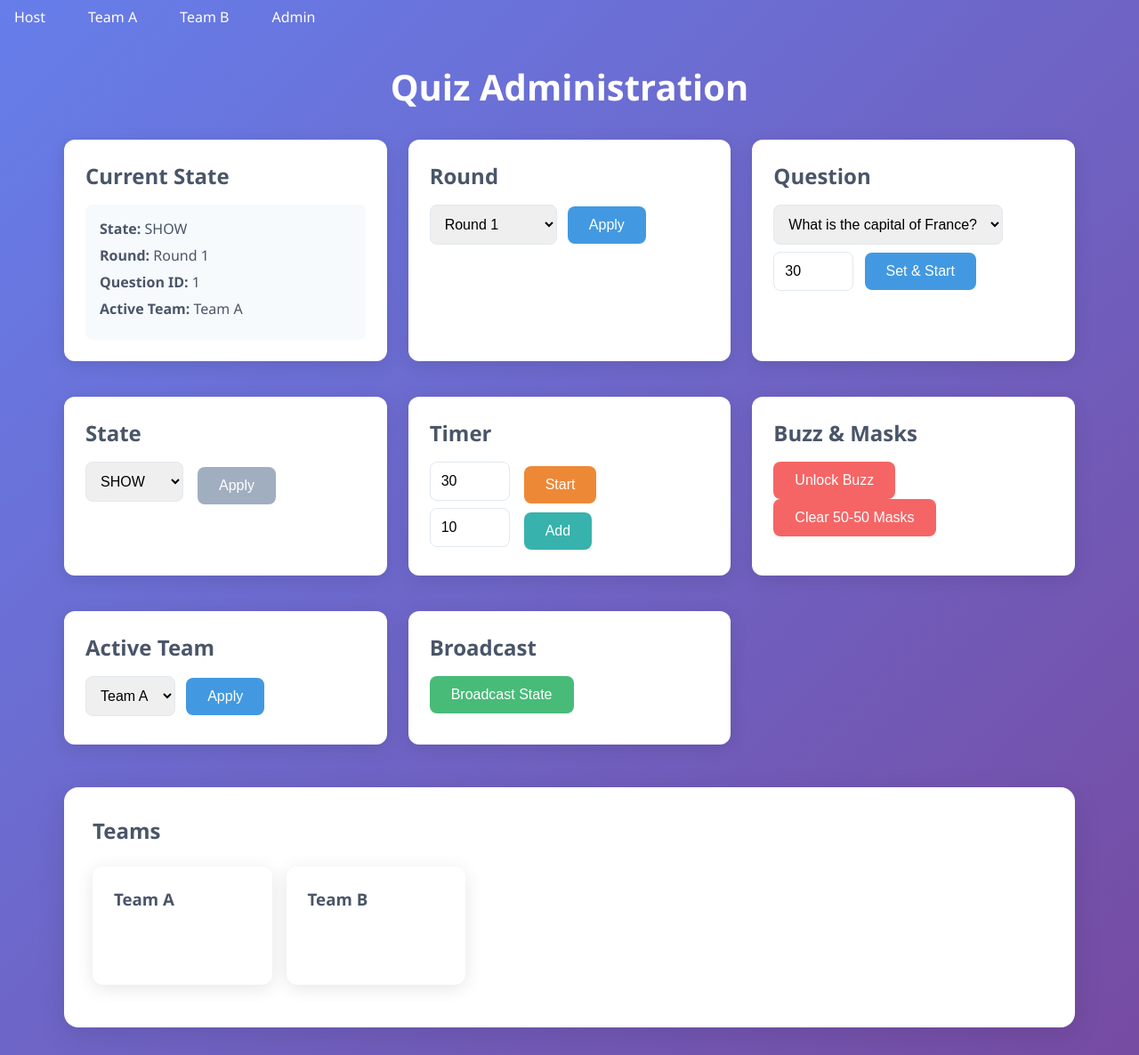
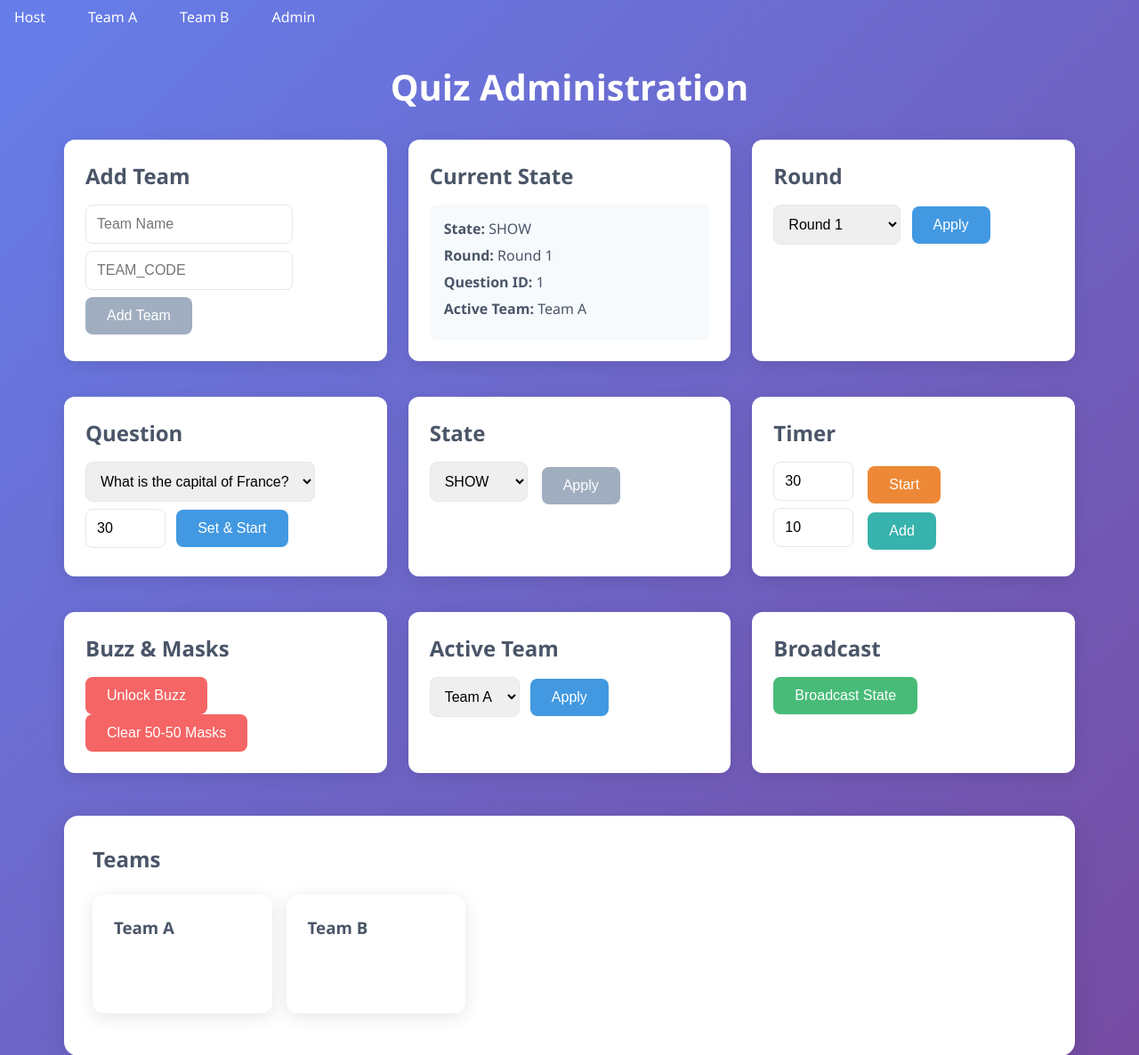
Before and after one commit to yash0238/QuizzMaster, a Flask app: page /admin/ in a window 1280 px wide. Shown: the top 1186 px of the page at 89% size. Run offline with Flask 3, Linux system fonts and the light colour scheme; data comes from the database, SQL or seed files in the repository; some libraries are stand-ins or nearby versions.

Commit message:
Update admin.html

```diff
--- a/templates/admin.html
+++ b/templates/admin.html
@@ -9,7 +9,15 @@
     <div class="error-message">{{ error }}</div>
   {% else %}
     <div class="admin-grid">
-
+      <div class="admin-card">
+        <h2>Add Team</h2>
+        <form method="POST" action="{{ url_for('admin.admin_action') }}">
+          <input type="hidden" name="op" value="add_team"/>
+          <input type="text" name="name" placeholder="Team Name" required/>
+          <input type="text" name="code" placeholder="TEAM_CODE" required/>
+          <button type="submit" class="btn btn-secondary">Add Team</button>
+        </form>
+      </div>
       <!-- Current State -->
       <div class="admin-card">
         <h2>Current State</h2>
```
